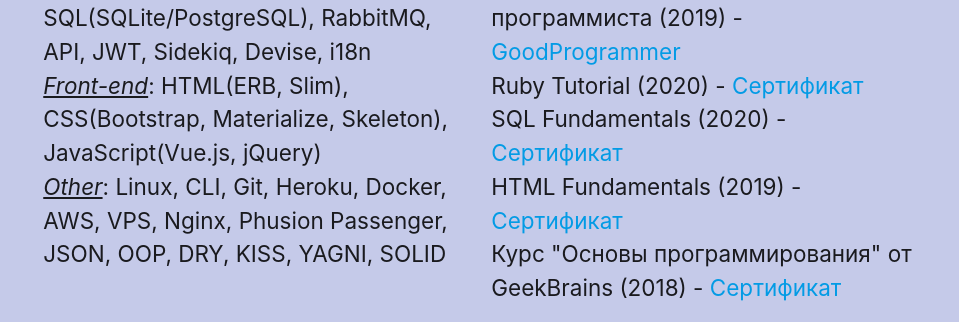
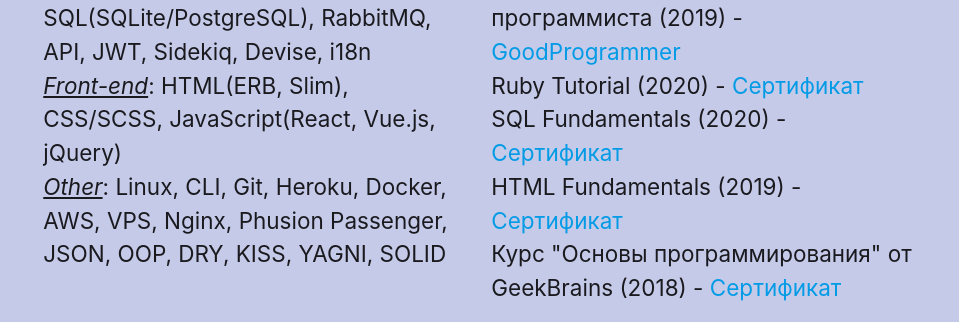
Before and after one commit to Sou1Jkeee/cv, a plain HTML site: page index.html in a window 1280 px wide. Shown: the part 728-1050 px from the top of the page, without its empty margins (160-1119 px from the left). Drawn offline with Linux system fonts and the light colour scheme.

Commit message:
Update Front-end skills, Delete pdf file

```diff
--- a/index.html
+++ b/index.html
@@ -49,7 +49,6 @@
         <div class="col s6 m6 l6">
           <h3>Александр Владимиров</h3>
           <h3>Ruby Developer</h3>
-<!--          <a class="btn-small blue accent-1" title="Download as PDF" href="img/AlexanderVladimirov_ruby_developer.pdf" download><i class="material-icons">file_download</i> <i class="material-icons">picture_as_pdf</i></a>-->
         </div>
       </div>
     </header>
@@ -75,7 +74,7 @@
         <div class="col s12 m6 l6">
           <h4>Навыки:</h4>
           <p><em class="skills">Back-end</em>: Ruby, Rails, RSpec, Redis, SQL(SQLite/PostgreSQL), RabbitMQ, API, JWT, Sidekiq, Devise, i18n</p>
-          <p><em class="skills">Front-end</em>: HTML(ERB, Slim), CSS(Bootstrap, Materialize, Skeleton), JavaScript(Vue.js, jQuery)</p>
+          <p><em class="skills">Front-end</em>: HTML(ERB, Slim), CSS/SCSS, JavaScript(React, Vue.js, jQuery)</p>
           <p><em class="skills">Other</em>: Linux, CLI, Git, Heroku, Docker, AWS, VPS, Nginx, Phusion Passenger, JSON, OOP, DRY, KISS, YAGNI, SOLID</p>
         </div>
         <div class="col s12 m6 l6">
```
Also changed, not shown: 1 other file.
